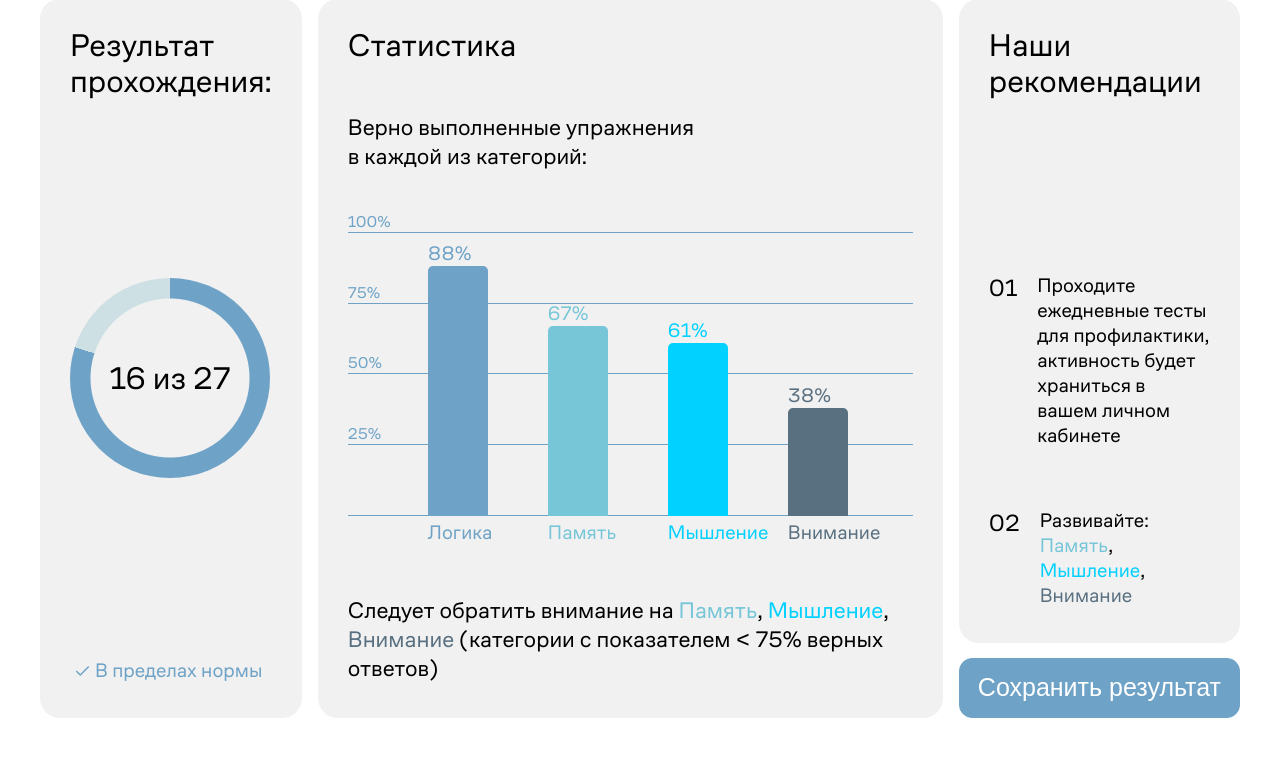
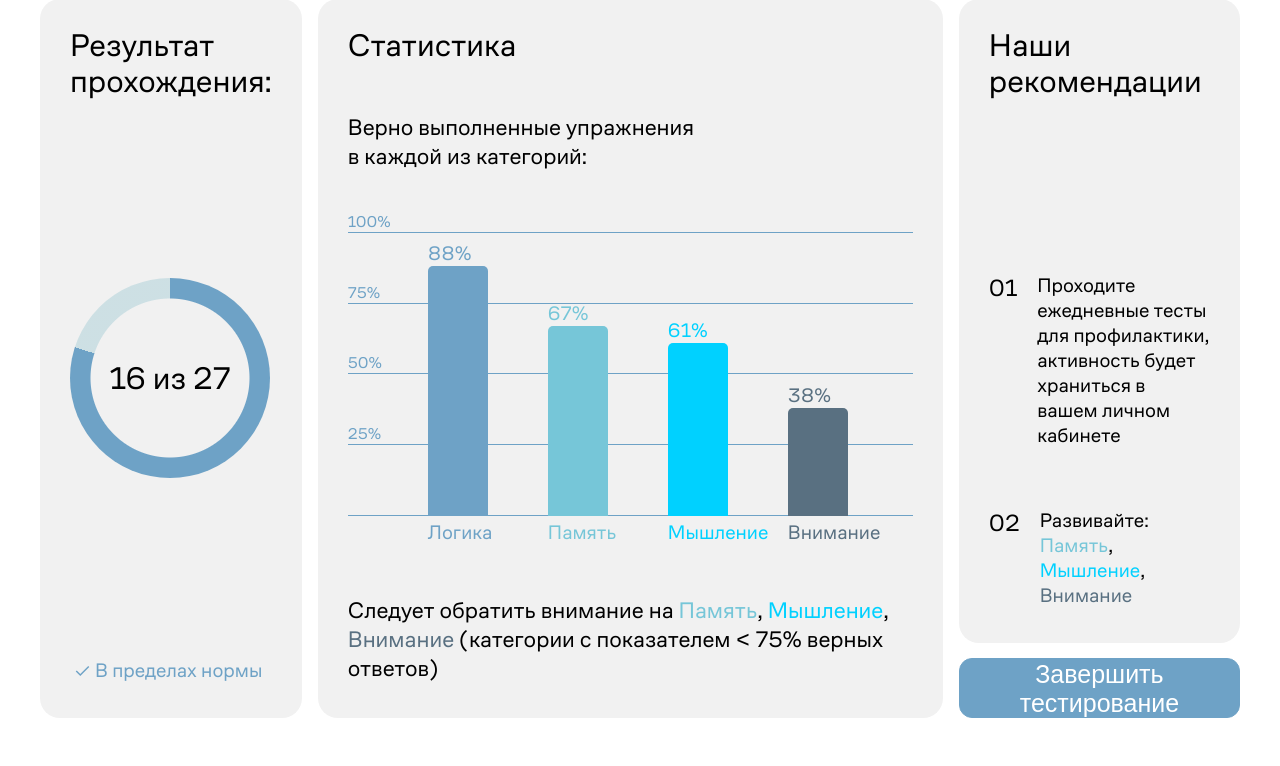
Before and after one commit to t0sssik/memory-project, a Django app: page /test/end in a window 1280 px wide. Shown: the part 246-1012 px from the top of the page. Run offline with Django 5.2, Linux system fonts and the light colour scheme; a user stored in the database is signed in; some web fonts are replaced.

Commit message:
feat: end page button variety added

```diff
--- a/Main/static/styles/end.css
+++ b/Main/static/styles/end.css
@@ -298,3 +298,8 @@ button:hover{
     box-shadow: #4b81a6 3px 3px, #45779a 6px 6px;
     font-size: 26px;
 }
+
+button a{
+    text-decoration: none;
+    color: inherit;
+}
--- a/templates/end.html
+++ b/templates/end.html
@@ -98,7 +98,12 @@
                         </li>
                     </ol>
                 </div>
-                <button>Сохранить результат</button>
+                {% if request.user.is_authenticated %}
+                    <button><a href="/">Завершить тестирование</a></button>
+                {% else %}
+                    <button><a href="/offer">Сохранить результат</a></button>
+                {% endif %}
+
             </div>
         </div>
     </main>
```
Also changed, not shown: db.sqlite3.
